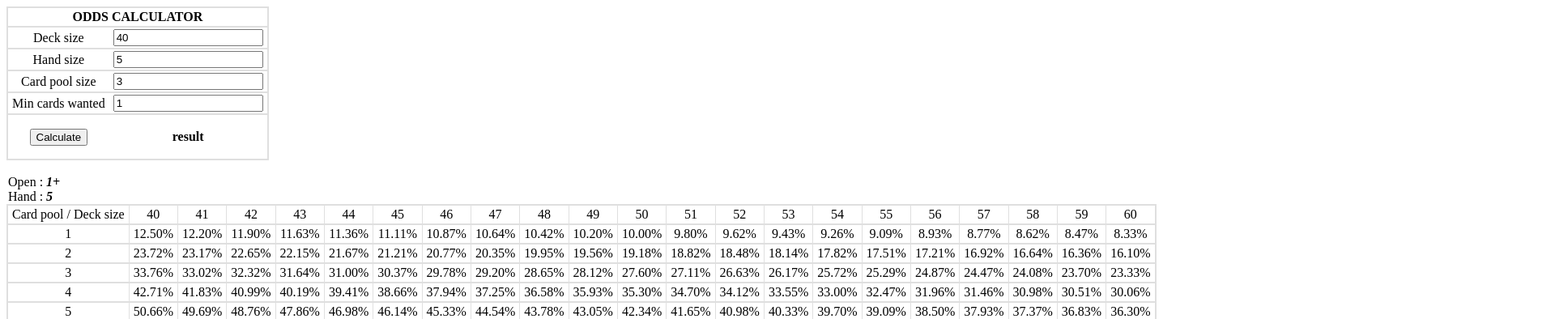
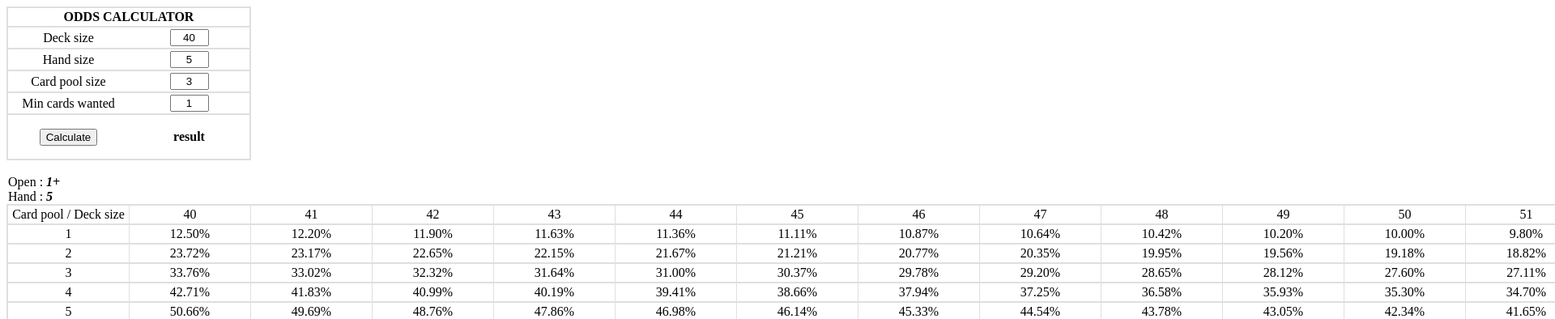
Before and after one commit to ilias-fassi/YGO-odds, a plain HTML site: page index.html in a window 1280 px wide. Shown: the top 394 px of the page at 81% size, 1920 px wide, since content can reach past the window. Drawn offline with Linux system fonts and the light colour scheme.

Commit message:
fixed css

```diff
--- a/styles.css
+++ b/styles.css
@@ -8,4 +8,15 @@ th, td {
     padding: 2px 5px 2px 5px;
     text-align: center;
     white-space: nowrap;
+    min-width: 139px;
 }
+input {
+    text-align: center;
+    width: 40px;
+}
+
+/* retirer le scroll sur les input */
+input::-webkit-outer-spin-button, input::-webkit-inner-spin-button {
+    -webkit-appearance: none;
+    margin: 0;
+  }
```
